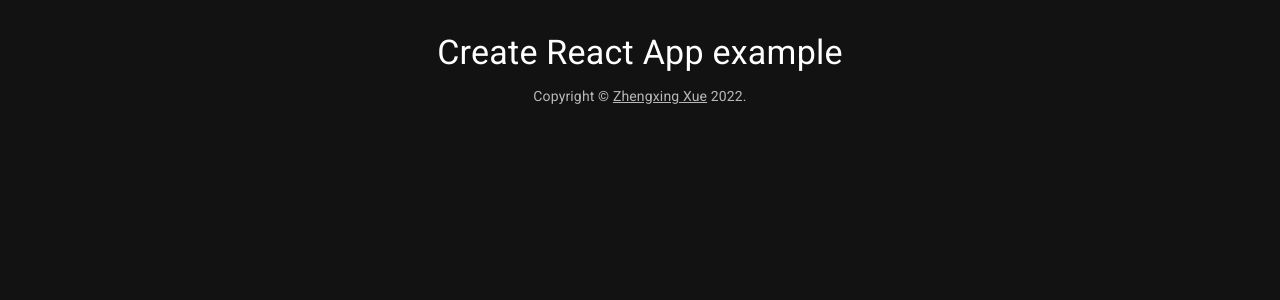
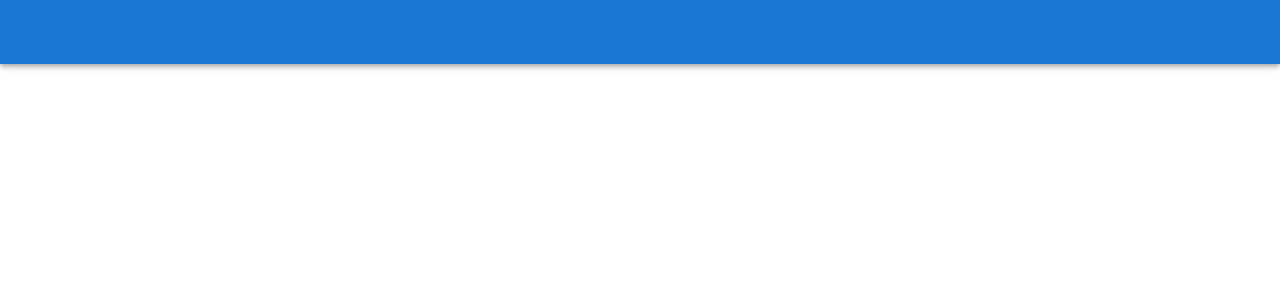
Before and after one commit to zhengxingXue/react_pages_test, a React (Create React App) app: page / in a window 1280 px wide. Shown: the top 300 px of the page. Built offline with nearby package versions, Linux system fonts and the light colour scheme.

Commit message:
header setup

```diff
--- a/src/components/App.js
+++ b/src/components/App.js
@@ -1,21 +1,21 @@
 import * as React from 'react';
 
 // material-ui
-import { Container, Typography, Box } from '@mui/material';
+import CssBaseline from '@mui/material/CssBaseline';
+import { ThemeProvider } from '@mui/material/styles';
 
 // project imports
-import Copyright from './ui/Copyright';
+import theme from './ui/Theme';
+import Header from './ui/Header';
+// import Copyright from './ui/Copyright';
 
 function App() {
   return (
-    <Container maxWidth='sm'>
-      <Box sx={{ my: 4 }}>
-        <Typography variant='h4' component='h1' align='center' gutterBottom>
-          Create React App example
-        </Typography>
-        <Copyright />
-      </Box>
-    </Container>
+    <ThemeProvider theme={theme}>
+      <CssBaseline />
+      <Header />
+      {/* <Copyright /> */}
+    </ThemeProvider>
   );
 }
 
--- a/src/components/ui/Copyright.js
+++ b/src/components/ui/Copyright.js
@@ -12,7 +12,6 @@
         Zhengxing Xue
       </Link>{' '}
       {new Date().getFullYear()}
-      {'.'}
     </Typography>
   );
 }
--- /dev/null
+++ b/src/components/ui/Header.js
@@ -0,0 +1,16 @@
+import React from 'react';
+
+// material-ui
+import { AppBar, Toolbar, Typography } from '@mui/material';
+
+const Header = () => {
+  return (
+    <React.Fragment>
+      <AppBar position='static'>
+        <Toolbar disableGutters></Toolbar>
+      </AppBar>
+    </React.Fragment>
+  );
+};
+
+export default Header;
--- a/src/components/ui/Theme.js
+++ b/src/components/ui/Theme.js
@@ -1,18 +1,8 @@
-import { red } from '@mui/material/colors';
 import { createTheme } from '@mui/material/styles';
 
 // A custom theme for this app
 export default createTheme({
   palette: {
-    mode: 'dark',
-    primary: {
-      main: '#556cd6',
-    },
-    secondary: {
-      main: '#19857b',
-    },
-    error: {
-      main: red.A400,
-    },
+    mode: 'light',
   },
 });
--- a/src/index.js
+++ b/src/index.js
@@ -1,19 +1,7 @@
 import * as React from 'react';
 import ReactDOM from 'react-dom';
 
-// material-ui
-import CssBaseline from '@mui/material/CssBaseline';
-import { ThemeProvider } from '@mui/material/styles';
-
 // project imports
 import App from './components/App';
-import theme from './components/ui/Theme';
 
-ReactDOM.render(
-  <ThemeProvider theme={theme}>
-    {/* CssBaseline kickstart an elegant, consistent, and simple baseline to build upon. */}
-    <CssBaseline />
-    <App />
-  </ThemeProvider>,
-  document.querySelector('#root')
-);
+ReactDOM.render(<App />, document.querySelector('#root'));
```
